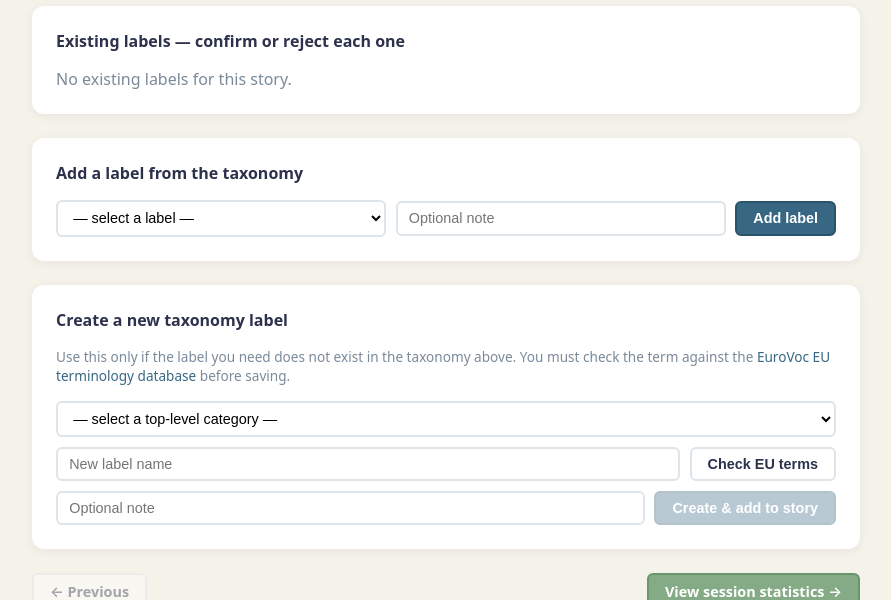
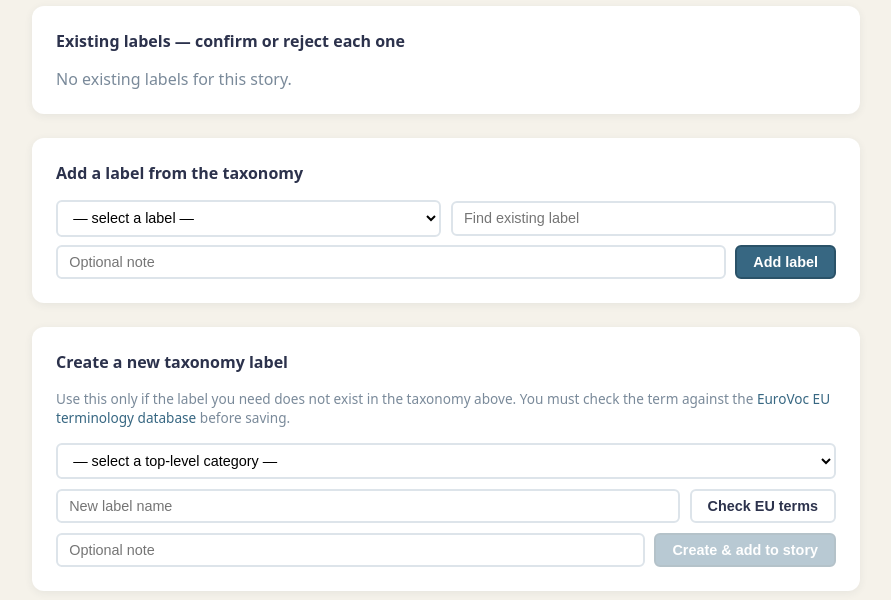
Before and after one commit to dcuartielles/riecs-label-validation, a FastAPI app: template app/templates/review.html in a window 1280 px wide. Shown: the part 219-819 px from the top of the page, without its empty margins (194-1085 px from the left). Run offline with FastAPI, Linux system fonts and the light colour scheme; the template is opened without the code that fills it, so the values that code supplies are empty; parts of the project's set-up code (start-up, migrations or seed data) failed here and were passed over.

Commit message:
Move autofill to Add label section; fix Create section
- Add label: new 'Find existing label' text field with datalist autocomplete
  sits to the right of the dropdown; note + button move to a second row;
  typing in the search field syncs the dropdown selection automatically
- Create new taxonomy label: remove datalist — that input is for new terms
  only and should not suggest existing ones

Co-Authored-By: Claude Sonnet 4.6 <noreply@anthropic.com>

```diff
--- a/app/templates/review.html
+++ b/app/templates/review.html
@@ -96,7 +96,7 @@
 
       <script id="tax-data" type="application/json">{{ tax_json | safe }}</script>
 
-      <div class="form-row">
+      <div class="form-row" style="margin-bottom:0.5rem">
         <select name="taxonomy_label_id" id="taxonomy-select">
           <option value="">— select a label —</option>
           {% for top_label, sublabels in tax_tree.items() %}
@@ -108,6 +108,19 @@
           {% endfor %}
         </select>
 
+        <input type="text" id="label-search" placeholder="Find existing label"
+               class="note-input" list="sublabel-datalist" autocomplete="off"
+               oninput="onLabelSearch(this.value)">
+        <datalist id="sublabel-datalist">
+          {% for top_label, sublabels in tax_tree.items() %}
+            {% for t in sublabels %}
+              <option value="{{ t.sublabel }}">
+            {% endfor %}
+          {% endfor %}
+        </datalist>
+      </div>
+
+      <div class="form-row">
         <input type="text" name="note" placeholder="Optional note" class="note-input">
         <button type="submit" class="btn btn-add">Add label</button>
       </div>
@@ -195,15 +208,7 @@
     <!-- Row 2: new label name + EuroVoc check -->
     <div style="display:flex;gap:0.6rem;margin-bottom:0.6rem;flex-wrap:wrap;align-items:center">
       <input id="new-sublabel" type="text" placeholder="New label name"
-             class="note-input" style="flex:1" oninput="onSublabelInput()"
-             list="sublabel-datalist" autocomplete="off">
-      <datalist id="sublabel-datalist">
-        {% for top_label, sublabels in tax_tree.items() %}
-          {% for t in sublabels %}
-            <option value="{{ t.sublabel }}">
-          {% endfor %}
-        {% endfor %}
-      </datalist>
+             class="note-input" style="flex:1" oninput="onSublabelInput()">
       <button type="button" class="btn btn-nav" onclick="checkSublabel()">Check EU terms</button>
     </div>
 
@@ -373,6 +378,28 @@ document.addEventListener("DOMContentLoaded", function () {
   }
 });
 
+// ── Label search → dropdown sync ────────────────────────────────────────────
+function onLabelSearch(val) {
+  val = val.trim().toLowerCase();
+  const sel = document.getElementById("taxonomy-select");
+  if (!val) { sel.value = ""; return; }
+  for (const opt of sel.options) {
+    if (opt.text.trim().toLowerCase() === val) {
+      sel.value = opt.value;
+      sel.dispatchEvent(new Event("change"));
+      return;
+    }
+  }
+  // partial match fallback
+  for (const opt of sel.options) {
+    if (opt.text.trim().toLowerCase().startsWith(val)) {
+      sel.value = opt.value;
+      sel.dispatchEvent(new Event("change"));
+      return;
+    }
+  }
+}
+
 // ── Live taxonomy refresh (every 60 s) ───────────────────────────────────────
 async function refreshTaxonomy() {
   let data;
```
